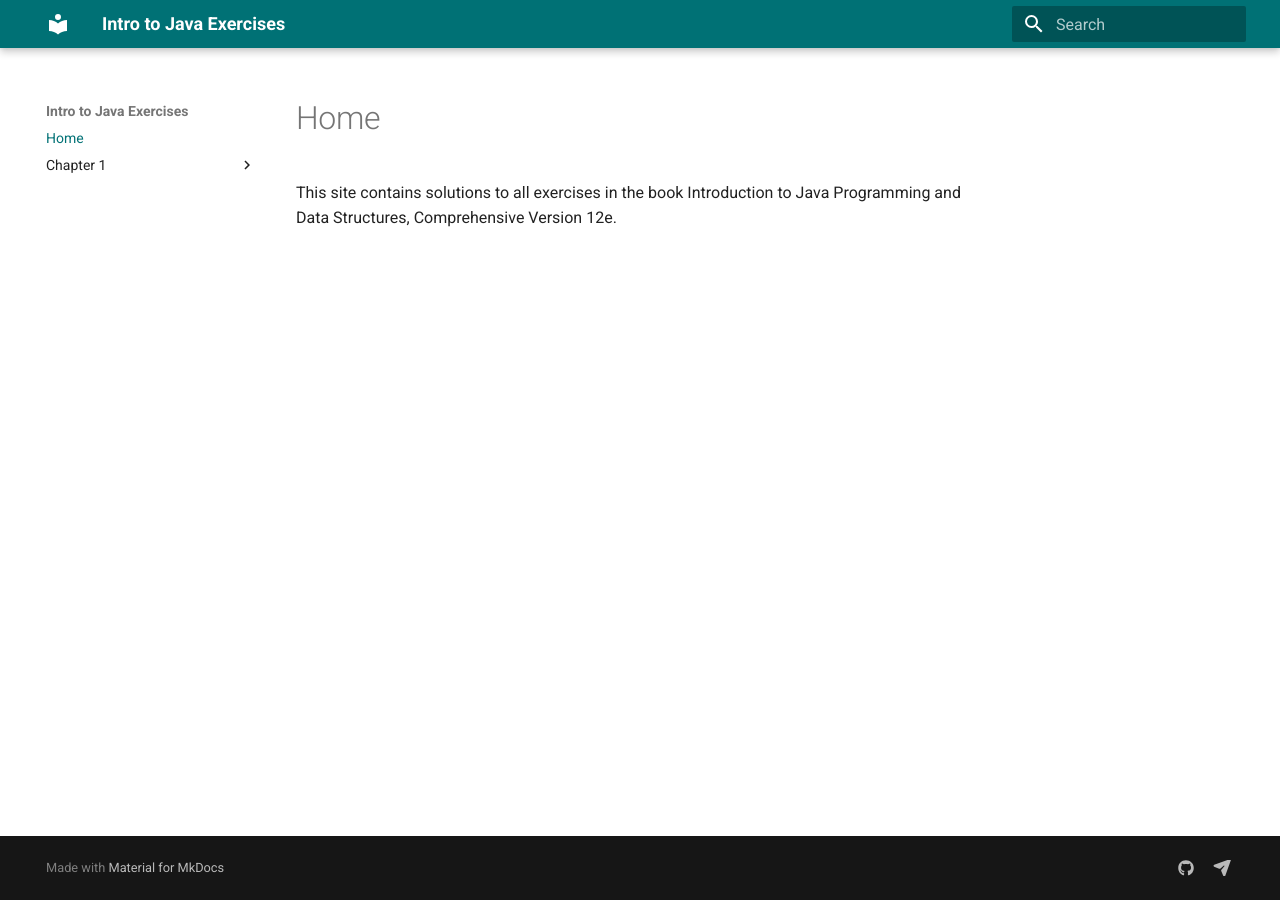
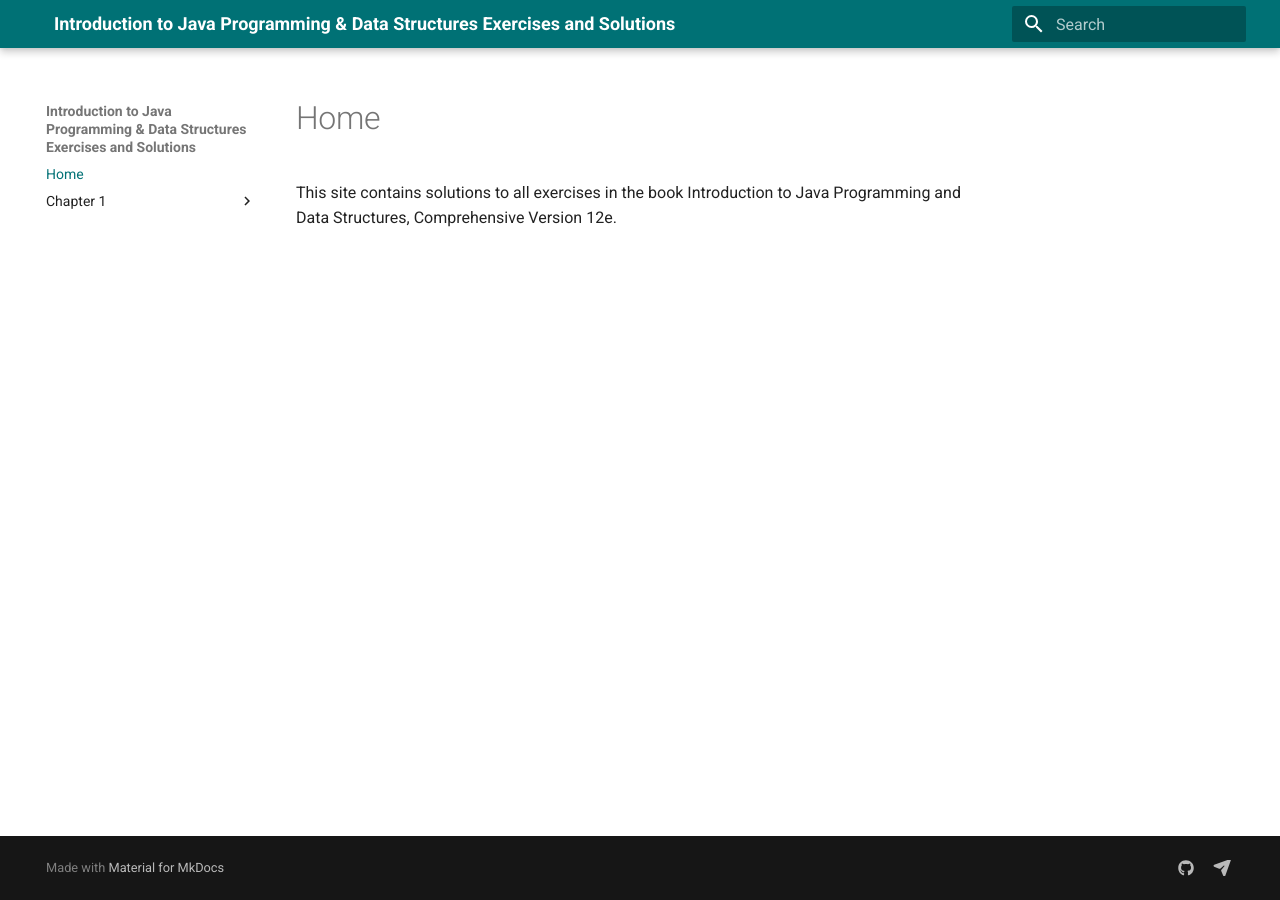
Before and after one commit to ytanii/intro-to-java-exercises, an MkDocs documentation site: the page built from docs/index.md, in a window 1280 px wide. Built offline with MkDocs 1.6.1 and Material for MkDocs 9.7.7, drawn with Linux system fonts in a browser that asks for light colours.

Commit message:
Change title to be more descriptive and remove icon from site header

```diff
--- a/docs/stylesheets/extra.css
+++ b/docs/stylesheets/extra.css
@@ -6,5 +6,9 @@
 
 .md-typeset strong,
 .md-typeset b {
-    color: var(--md-primary-fg-color);  /* uses your teal */
+    color: var(--md-primary-fg-color);
 }
+
+.md-header__button.md-logo{
+    display: none;
+}
--- a/mkdocs.yml
+++ b/mkdocs.yml
@@ -1,4 +1,4 @@
-site_name: Intro to Java Exercises
+site_name: Introduction to Java Programming & Data Structures Exercises and Solutions
 theme:
   name: material
   palette:
```
